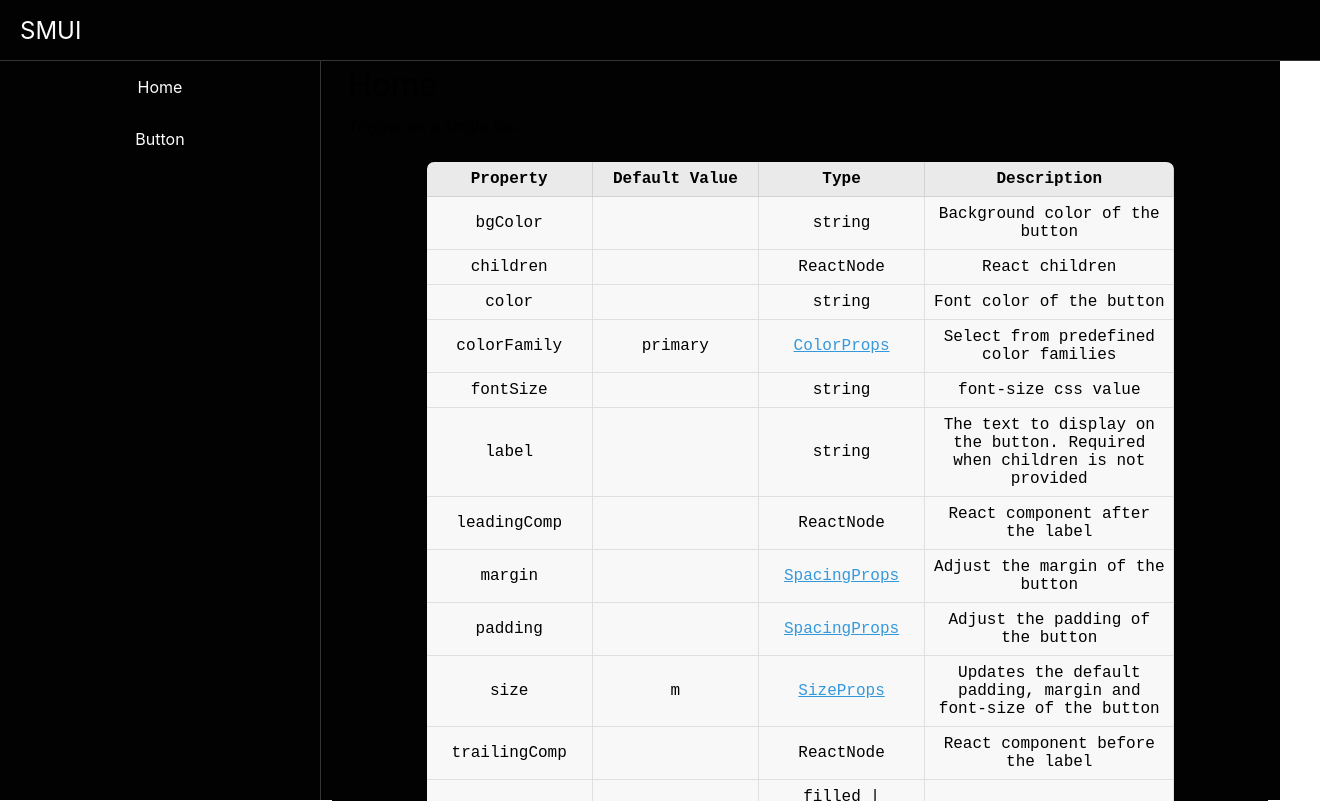
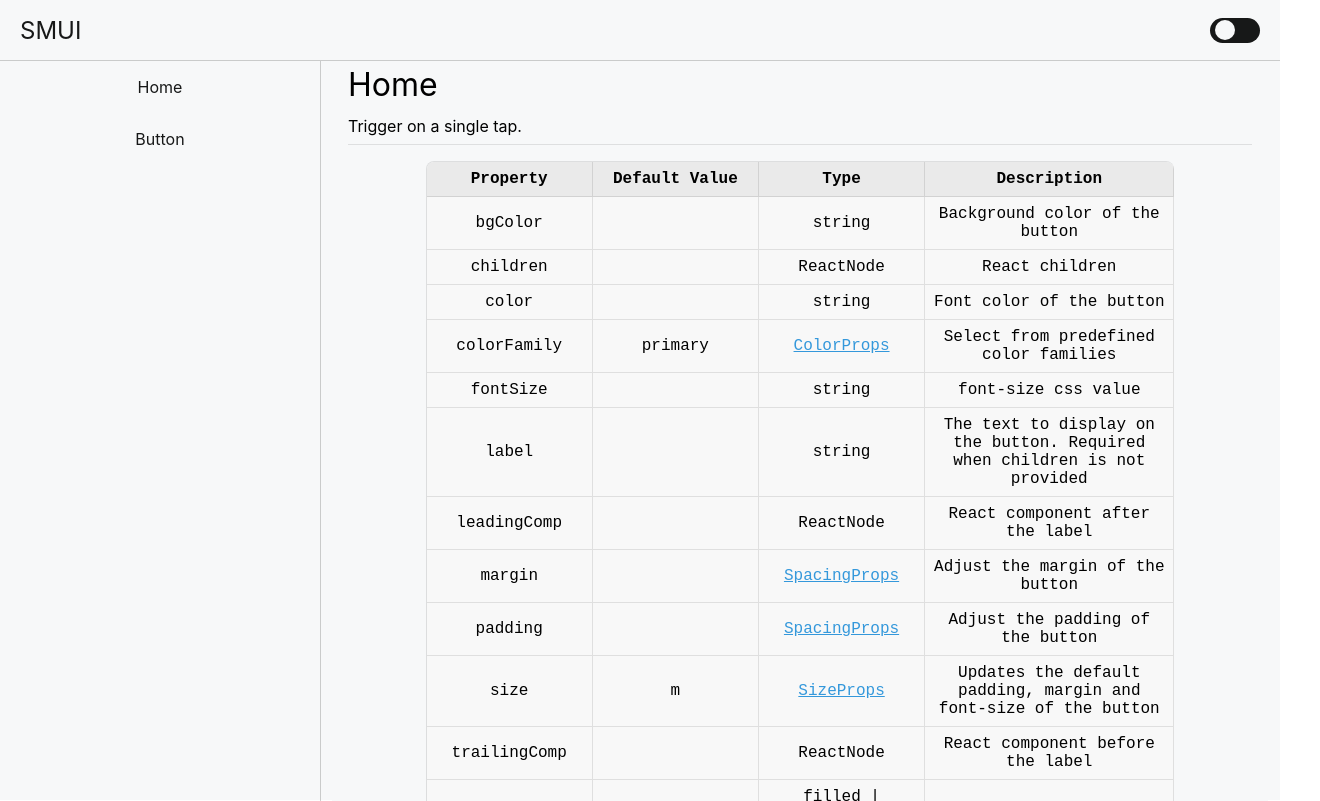
Before and after one commit to shivumat/react-ui-sm, a React (Vite) app: page / in a window 1280 px wide. Shown: the whole page, 1320 px wide, since content can reach past the window. Built offline with nearby package versions, Linux system fonts and the light colour scheme.

Commit message:
dark mode toggle

```diff
--- a/src/App/App.tsx
+++ b/src/App/App.tsx
@@ -1,8 +1,8 @@
-import Header from './Header'
 import newStyled from '@emotion/styled'
-import Body from './Body'
 import { BrowserRouter, Route, Routes } from 'react-router'
 import ContainerComponent from '../Components/Container'
+import Body from './Body'
+import Header from './Header'
 // import { useState } from 'react'
 
 const AppContainer = newStyled(ContainerComponent)`
@@ -10,11 +10,11 @@ const AppContainer = newStyled(ContainerComponent)`
     width : 100vw;
     font-size: 16px;
 `
-const App = () => {
+const App = (props : {setIsDarkMode: React.Dispatch<React.SetStateAction<boolean>>}) => {
 
     return (
         <AppContainer padding={{all : '0px'}} margin={{all : '0px'}}>
-            <Header />
+            <Header setIsDarkMode={props.setIsDarkMode}/>
             <BrowserRouter>
                 <Routes>
                 <Route path="/" element={<Body />} />
--- a/src/App/Header/index.tsx
+++ b/src/App/Header/index.tsx
@@ -1,30 +1,32 @@
+import newStyled from '@emotion/styled';
 import { useContext } from 'react';
-import newStyled from '@emotion/styled'
-import { ColorFamilyContext } from '../../Mixins/context'
-import TextComponent from '../../Components/Text'
-import ContainerComponent from '../../Components/Container'
+import ContainerComponent from '../../Components/Container';
+import TextComponent from '../../Components/Text';
+import ToggleButton from '../../Components/ToggleButton';
+import { ColorFamilyContext } from '../../Mixins/context';
 
 const HeaderContainer = newStyled(ContainerComponent)<{isDark : boolean, foregroundColor: string, backgroundColor: string}>`
-    width : 100%;
     height : 60px;
     border-bottom : 1px solid ${({backgroundColor, foregroundColor, isDark}) => isDark ? backgroundColor : foregroundColor}33;
 `
 
-const Header = () => {
+const Header = (props : {setIsDarkMode: React.Dispatch<React.SetStateAction<boolean>>}) => {
 
   const colorConfig = useContext(ColorFamilyContext)
 
   return (
     <HeaderContainer
       type='flex'
+      justifyContent='space-between'
       margin={{all: '0px'}}
-      padding={{y: '0px', x: '20px'}}
+      padding={{x: '20px'}}
       alignItems='center'
       isDark={colorConfig.isDark}
       foregroundColor={colorConfig.foreGround}
       backgroundColor={colorConfig.backGround}
     >
         <TextComponent size='xl' label='SMUI' margin={{all: '0px'}}/>
+        <ToggleButton isOn={colorConfig.isDark} onToggle={() => props.setIsDarkMode((prev) => !prev)}/>
     </HeaderContainer>
   )
 }
--- a/src/App/index.tsx
+++ b/src/App/index.tsx
@@ -1,14 +1,16 @@
-// import { useState } from 'react'
+import { useState } from 'react'
 import App from './App'
 import StyleContext from './StyleContext'
 
 function MainApp() {
 
-  // const [isDarkMode, setIsDarkMode] = useState(false)
+  const [isDarkMode, setIsDarkMode] = useState(false)
+
+  console.log(isDarkMode)
 
   return (
-    <StyleContext isDarkMode={true}>
-      <App />
+    <StyleContext isDarkMode={isDarkMode}>
+      <App setIsDarkMode={setIsDarkMode}/>
     </StyleContext>
   )
 }
--- a/src/Components/Button/Button.tsx
+++ b/src/Components/Button/Button.tsx
@@ -1,9 +1,9 @@
 import newStyled from "@emotion/styled";
-import { SizeType, SizeProps } from "../../Mixins/Size";
+import { ButtonHTMLAttributes, DetailedHTMLProps } from "react";
+import { ColorConfigType, ColorFamilyType, darken, getColor, lighten } from "../../Mixins/Color";
+import { getFontStyling } from "../../Mixins/Font";
+import { SizeProps, SizeType } from "../../Mixins/Size";
 import { getSpacing, SpacingProps } from "../../Mixins/Spacing";
-import { getFontStyling } from "../../Mixins/Font";
-import { ColorFamilyType, darken, getColor, lighten, ColorConfigType } from "../../Mixins/Color";
-import { ButtonHTMLAttributes, DetailedHTMLProps } from "react";
 
 export type DefaultButtonProps = DetailedHTMLProps<ButtonHTMLAttributes<HTMLButtonElement>, HTMLButtonElement>
 
@@ -66,12 +66,13 @@ export const StyledButton = newStyled.button<ButtonStyleProps>`
   color: ${({ colorFamily, variant = "filled", color, colorConfig, disabled }) => {
     const foreGroundColor = colorConfig.isDark ? colorConfig.backGround : colorConfig.foreGround;
     const diasabledColor = colorConfig.isDark ? colorConfig.foreGround : colorConfig.backGround;
-    if (variant === "subtle") return !disabled ? foreGroundColor : colorConfig?.disable;
+    if (variant === "subtle") return !disabled ? foreGroundColor : `${colorConfig?.disable}`;
     return variant === "filled" ? diasabledColor : getColor({ colorFamily, color, colorConfig, disabled });
   }};
+
   border: none;
   border-radius: ${({ borderRadius }) => borderRadius || "0.25em"};
-  ${({ disabled }) => (!disabled ? "cursor: pointer;" : "")}
+  ${({ disabled }) => (!disabled ? "cursor: pointer;" : "opacity: 0.4;")}
   &:hover {
     background-color: ${({ bgColor, variant = "filled", colorConfig, colorFamily, disabled }) => {
       const backGroundColor = colorConfig.isDark ? colorConfig.foreGround : colorConfig.backGround;
--- /dev/null
+++ b/src/Components/ToggleButton/index.tsx
@@ -0,0 +1,96 @@
+// Customizable Toggle Button Component (ToggleButton.tsx)
+import newStyled from "@emotion/styled";
+import React, { useContext, useState } from "react";
+import { ColorConfigType } from "../../Mixins/Color";
+import { ColorFamilyContext } from "../../Mixins/context";
+import { SpacingProps } from "../../Mixins/Spacing";
+
+type ToggleButtonProps = {
+  isOn: boolean;
+  onColor?: string;
+  offColor?: string;
+  size?: number;
+  borderRadius?: string;
+  padding?: SpacingProps;
+  margin?: SpacingProps;
+  onToggle: (state: boolean) => void;
+  className?: string;
+};
+
+type ToggleButtonStyleProps = ToggleButtonProps & {
+  colorConfig: ColorConfigType;
+};
+
+
+const StyledToggleButton = newStyled.div<Pick<ToggleButtonStyleProps, 'onColor' | 'offColor' | 'borderRadius' | 'size' | 'colorConfig' | 'isOn'>>`
+  display: inline-flex;
+  align-items: center;
+  justify-content: space-between;
+  width: ${({ size }) => size || "50px"};
+  height: ${({ size }) => size ? `calc(${size} / 2)` : "25px"};
+  background-color: ${({ isOn, onColor, offColor, colorConfig }) =>
+    isOn
+      ? onColor || (colorConfig.isDark ? colorConfig.backGround : colorConfig.foreGround)
+      : offColor || (!colorConfig.isDark ? colorConfig.foreGround : colorConfig.backGround)};
+  border-radius: ${({ borderRadius }) => borderRadius || "25px"};
+  position: relative;
+  cursor: pointer;
+  transition: background-color 0.3s ease;
+`;
+
+const ToggleCircle = newStyled.div<Pick<ToggleButtonStyleProps, 'onColor' | 'offColor' | 'size' | 'colorConfig' | 'isOn'>>`
+  width: ${({ size }) => size ? `calc(${size} / 2.5)` : "20px"};
+  ${({colorConfig}) => colorConfig.isDark ? `border : 1px solid ${colorConfig.foreGround}` : ''};
+  outline: none;
+  height: ${({ size }) => size ? `calc(${size} / 2.5)` : "20px"};
+  background-color: ${({colorConfig}) => colorConfig.isDark ? colorConfig.foreGround : colorConfig.backGround};
+  border-radius: 50%;
+  position: absolute;
+  top: 50%;
+  transform: translateY(-50%);
+  left: ${({ isOn }) => (isOn ? "calc(100% - 25px)" : "5px")};
+  transition: left 0.3s ease;
+`;
+
+const ToggleButton = React.memo((props: ToggleButtonProps) => {
+  const {
+    isOn: initialIsOn = false,
+    onColor,
+    offColor,
+    size,
+    borderRadius,
+    padding,
+    margin,
+    onToggle,
+    className,
+    ...rest
+  } = props;
+
+  const [isOn, setIsOn] = useState<boolean>(initialIsOn);
+
+  const handleToggle = () => {
+    const newState = !isOn;
+    setIsOn(newState);
+    if (onToggle) onToggle(newState);
+  };
+
+   const colorConfig = useContext(ColorFamilyContext)
+
+  return (
+    <StyledToggleButton
+      {...rest}
+      className={className}
+      isOn={isOn}
+      onColor={onColor}
+      offColor={offColor}
+      borderRadius={borderRadius}
+      size={size}
+      colorConfig={colorConfig}
+      onClick={handleToggle}
+    >
+      <ToggleCircle colorConfig={colorConfig} isOn={isOn} size={size} />
+    </StyledToggleButton>
+  );
+});
+
+export default ToggleButton;
--- a/src/Mixins/Color.ts
+++ b/src/Mixins/Color.ts
@@ -14,9 +14,9 @@ export type ColorFamilyType = keyof typeof ColorFamilyEnum
 export type ColorFamilyProps = { [K in keyof typeof ColorFamilyEnum] : string }
 export type ColorConfigType = ColorFamilyProps & {disable: string; foreGround: string; backGround: string; isDark: boolean}
 
-export const DISABLED_COLOR = '#D3D3D3'
-export const FOREGROUND_COLOR = '#020202'
-export const BACKGROUND_COLOR = '#fdfdfd'
+export const DISABLED_COLOR = '#E0E0E1'
+export const FOREGROUND_COLOR = '#171818'
+export const BACKGROUND_COLOR = '#F7F8F9'
 
 export const ColorfamilyConfig : ColorConfigType = {
   primary: '#0052CC',
@@ -35,7 +35,7 @@ export const ColorfamilyConfig : ColorConfigType = {
 
 export const getColor = (info : {colorFamily?: ColorFamilyType; color?: string; colorConfig: ColorConfigType; disabled?: boolean}) => {
     const {colorFamily = 'primary', color, colorConfig, disabled = false} = info
-    if (disabled) return colorConfig.disable
+    if (disabled) return `${colorConfig?.disable}`
     return `${color ?? colorConfig?.[colorFamily]}`
 }
 
```
